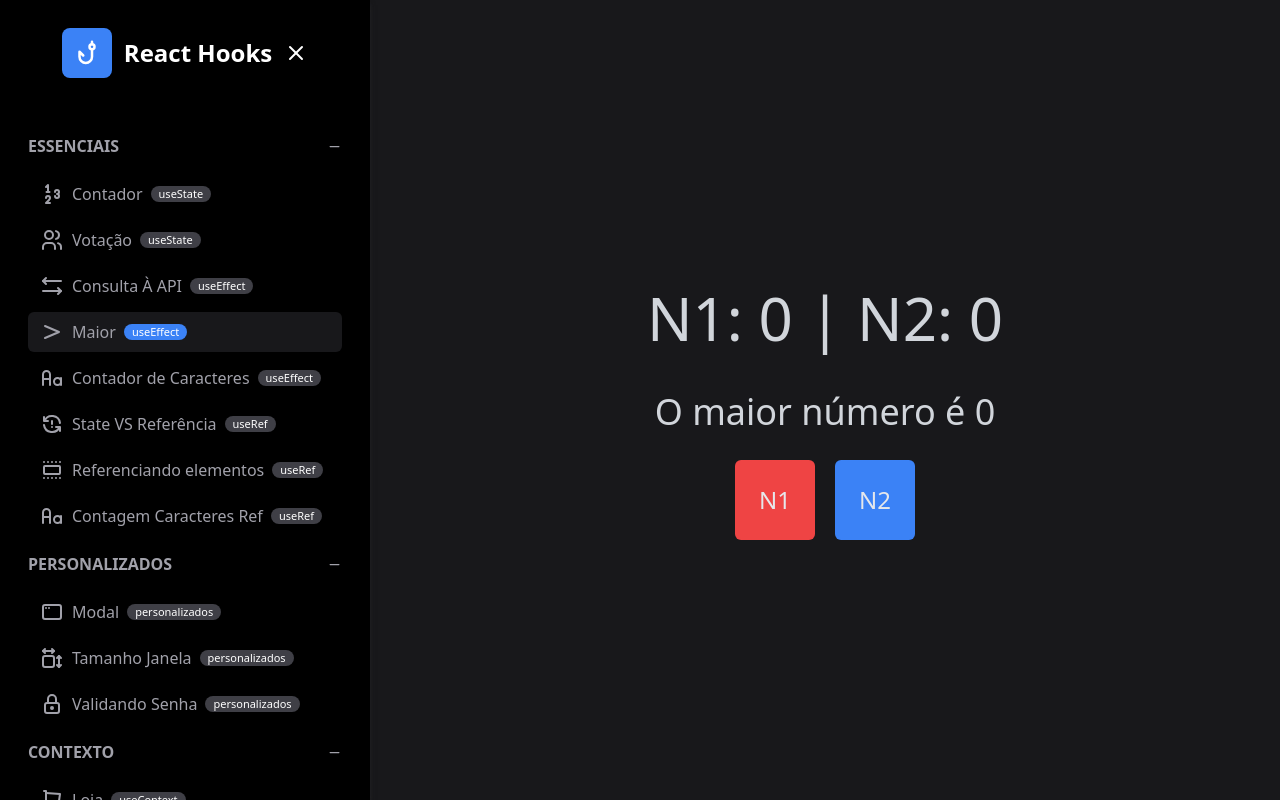
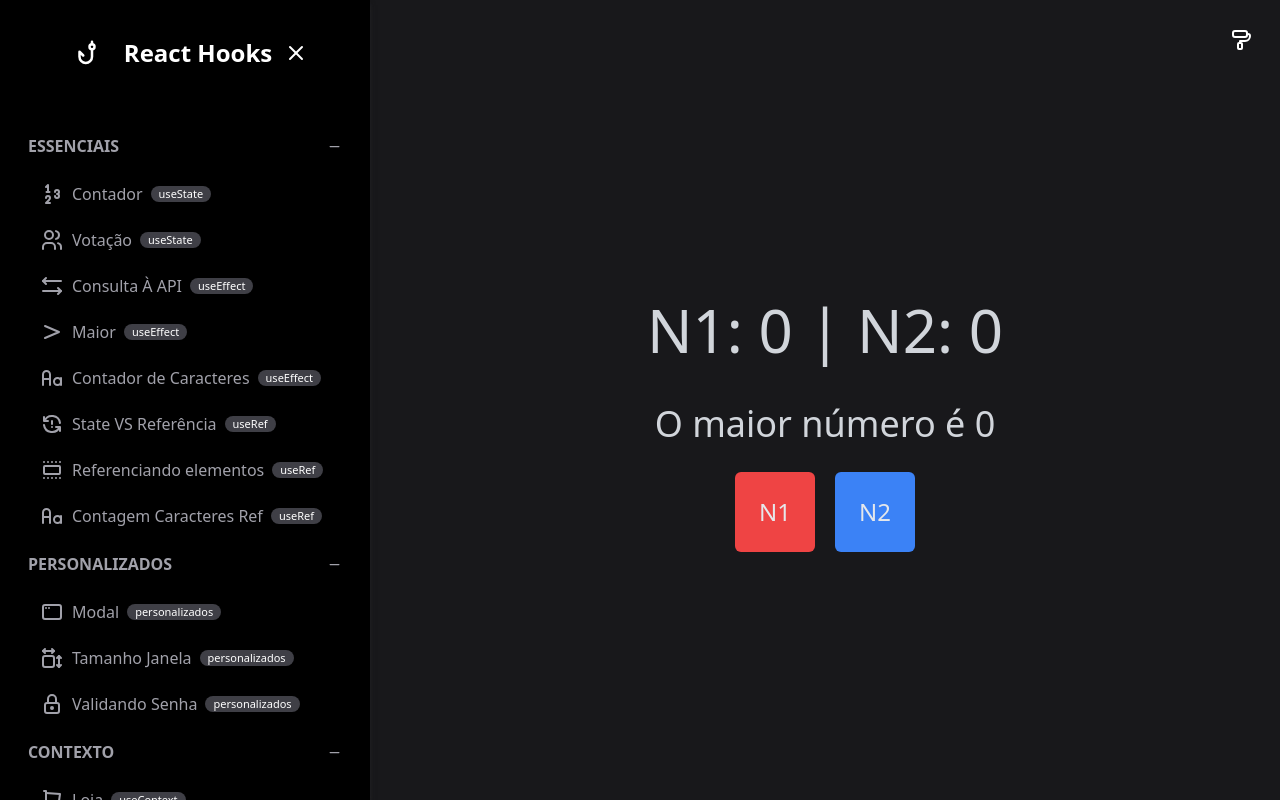
Before and after one commit to AntonioDeveloper/react-personal-hooks-training, a Next.js app: page /essenciais/maior in a window 1280 px wide. Built offline with nearby package versions, Linux system fonts and the light colour scheme.

Commit message:
Error: Doesn't mark section as selected with color

```diff
--- a/src/components/template/Cabecalho.tsx
+++ b/src/components/template/Cabecalho.tsx
@@ -1,5 +1,8 @@
 import Flex from "./Flex";
 import Titulo from "./Titulo";
+import SeletorDeCor from "./SeletorDeCor";
+import useToggle from "@/data/hooks/useToggle";
+import { IconX, IconPaint } from "@tabler/icons";
 
 interface CabecalhoProps {
     titulo?: string;
@@ -7,9 +10,16 @@ interface CabecalhoProps {
 }
 
 export default function Cabecalho(props: CabecalhoProps) {
+
+    const [mostraSeletor, toggleMostraSeletor] = useToggle(false);
+
     return (
         <Flex centerCross className="justify-between">
-            {props.titulo ? <Titulo titulo={props.titulo} subtitulo={props.subtitulo} /> :<div></div> }
+            {props.titulo ? <Titulo titulo={props.titulo} subtitulo={props.subtitulo} /> : <div></div>}
+            <div onClick={toggleMostraSeletor}>
+                {mostraSeletor ? <IconX /> : <IconPaint />}
+            </div>
+            {mostraSeletor ? <SeletorDeCor /> : ""}
         </Flex>
     );
 }
--- a/src/components/template/Logo.tsx
+++ b/src/components/template/Logo.tsx
@@ -1,6 +1,7 @@
 import { IconFishHook } from "@tabler/icons";
 import Link from "next/link";
 import Flex from "./Flex";
+import useTema from "@/data/hooks/useTema";
 
 interface LogoProps {
     subtitulo?: string;
@@ -10,13 +11,15 @@ interface LogoProps {
 }
 
 export default function Logo(props: LogoProps) {
+    const { corDestaque } = useTema();
+
     return (
         <Link href="/" className="cursor-pointer">
             <Flex col={props.col} centerCross className={props.className}>
                 <div
                     className={`
                     flex justify-center items-center
-                    bg-blue-500 rounded-lg
+                    bg-${corDestaque} rounded-lg
                     ${props.grande ? "w-[150px] h-[150px]" : "w-[50px] h-[50px]"}
                 `}
                 >
--- a/src/components/template/MenuPrincipal.tsx
+++ b/src/components/template/MenuPrincipal.tsx
@@ -1,122 +1,18 @@
-import { IconMenu, IconX, IconNumbers, IconUsers, IconArrowsLeftRight, IconMathGreater, IconLetterCase, IconRefreshAlert, IconSection, IconAppWindow, IconDimensions, IconLock, IconShoppingCart } from "@tabler/icons";
+import { IconMenu, IconX } from "@tabler/icons";
 import { MenuItem } from "../../data/models/MenuItem";
 import { MenuSecao } from "../../data/models/MenuSecao";
 import Logo from "./Logo";
 import MenuPrincipalItem from "./MenuPrincipalItem";
 import MenuPrincipalSecao from "./MenuPrincipalSecao";
 import Flex from "./Flex";
-import useTamanhoJanela from "@/data/hooks/useTamanhoJanela";
-import { useEffect } from "react";
-import useBoolean from "@/data/hooks/useBoolean";
+import useMenu from "@/data/hooks/useMenu";
 
 export default function MenuPrincipal() {
-    const secoes = [
-        {
-            titulo: "Essenciais",
-            aberta: true,
-            itens: [
-                {
-                    titulo: "Contador",
-                    url: "/essenciais/contador",
-                    tag: "useState",
-                    icone: <IconNumbers />
-                },
-                {
-                    titulo: "Votação",
-                    url: "/essenciais/votacao",
-                    tag: "useState",
-                    icone: <IconUsers />
-                },
-                {
-                    titulo: "Consulta À API",
-                    url: "/essenciais/consultaAPI",
-                    tag: "useEffect",
-                    icone: <IconArrowsLeftRight />
-                },
-                {
-                    titulo: "Maior",
-                    url: "/essenciais/maior",
-                    tag: "useEffect",
-                    icone: <IconMathGreater />
-                },
-                {
-                    titulo: "Contador de Caracteres",
-                    url: "/essenciais/contagemCaracters",
-                    tag: "useEffect",
-                    icone: <IconLetterCase />
-                },
-                {
-                    titulo: "State VS Referência",
-                    url: "/essenciais/stateVSRef",
-                    tag: "useRef",
-                    icone: <IconRefreshAlert />
-                },
-                {
-                    titulo: "Referenciando elementos",
-                    url: "/essenciais/refElemento",
-                    tag: "useRef",
-                    icone: <IconSection />
-                },
-                {
-                    titulo: "Contagem Caracteres Ref",
-                    url: "/essenciais/contagemCaracteresRef",
-                    tag: "useRef",
-                    icone: <IconLetterCase />
-                },
-            ],
-        },
-        {
-            titulo: "Personalizados",
-            aberta: true,
-            itens: [
-                {
-                    titulo: "Modal",
-                    url: "/personalizados/modal",
-                    tag: "personalizados",
-                    icone: <IconAppWindow />
-                },
-                {
-                    titulo: "Tamanho Janela",
-                    url: "/personalizados/tamanhoJanela",
-                    tag: "personalizados",
-                    icone: <IconDimensions />
-                },
-                {
-                    titulo: "Validando Senha",
-                    url: "/personalizados/senha",
-                    tag: "personalizados",
-                    icone: <IconLock />
-                },
-            ]
-        },
-        {
-            titulo: "Contexto",
-            aberta: true,
-            itens: [
-                {
-                    titulo: "Loja",
-                    url: "/contexto/loja",
-                    tag: "useContext",
-                    icone: <IconShoppingCart />
-                },
-            ]
-        },
-    ];
-
-    const [mini, toggleMini, miniTrue, miniFalse] = useBoolean(false);
-    let tamanho = useTamanhoJanela();
-
-    useEffect(() => {
-        if (tamanho === "md" || tamanho === "sm") {
-            miniTrue();
-        }
-        if (tamanho === "lg" || tamanho === "xl" || tamanho === "2xl") {
-            miniFalse();
-        }
-    }, [tamanho]);
+    const { secoes } = useMenu();
+    const { mini, toggleMini } = useMenu();
 
     function renderizarSecoes() {
-        return secoes.map((secao: MenuSecao) => (
+        return secoes?.map((secao: MenuSecao) => (
             <MenuPrincipalSecao key={secao.titulo} titulo={secao.titulo} mini={mini} aberta={secao.aberta}>
                 {renderizarItens(secao)}
             </MenuPrincipalSecao>
@@ -124,6 +20,7 @@ export default function MenuPrincipal() {
     }
 
     function renderizarItens(secao: MenuSecao) {
+        console.log("secao", secao);
         return secao.itens.map((item: MenuItem) => (
             <MenuPrincipalItem
                 key={`${item.titulo}-${item.tag}`}
@@ -132,6 +29,7 @@ export default function MenuPrincipal() {
                 tag={item.tag}
                 url={item.url}
                 mini={mini}
+                selecionado={item.selecionado}
             />
         ));
     }
--- a/src/components/template/MenuPrincipalItem.tsx
+++ b/src/components/template/MenuPrincipalItem.tsx
@@ -1,6 +1,6 @@
+import useTema from "@/data/hooks/useTema";
 import { IconCode } from "@tabler/icons";
 import Link from "next/link";
-import { useRouter } from "next/router";
 
 interface MenuItemProps {
     icone?: any;
@@ -8,13 +8,13 @@ interface MenuItemProps {
     tag?: string;
     url: string;
     mini?: boolean;
+    selecionado?: boolean | undefined;
 }
 
-export default function MenuItem(props: MenuItemProps) {
-    const { icone, titulo, tag, url, mini } = props;
-
-    const router = useRouter();
-    const ativo = url === router.asPath;
+export default function MenuPrincipalItem(props: MenuItemProps) {
+    const { icone, titulo, tag, url, mini, selecionado } = props;
+    const { corDestaque } = useTema();
+    console.log("selecionado", props);
 
     return (
         <Link
@@ -23,7 +23,7 @@ export default function MenuItem(props: MenuItemProps) {
             className={`
             flex items-center gap-2 text-zinc-400 rounded-md
             hover:bg-zinc-800 px-3 py-2
-            ${ativo && `text-blue-500 bg-zinc-900`}
+            ${selecionado && `text-${corDestaque} bg-zinc-900`}
         `}
         >
             {icone ?? <IconCode />}
@@ -31,7 +31,7 @@ export default function MenuItem(props: MenuItemProps) {
             {!mini && tag && (
                 <span
                     className={`
-                    ${ativo ? `bg-blue-500` : "bg-zinc-700"}
+                    ${selecionado ? `bg-${corDestaque}` : "bg-zinc-700"}
                     text-white text-[11px] rounded-full px-2
                 `}
                 >
--- /dev/null
+++ b/src/components/template/SeletorDeCor.tsx
@@ -0,0 +1,17 @@
+import useTema from "@/data/hooks/useTema";
+import Botao from "./Botao";
+import Flex from "./Flex";
+
+export default function SeletorDeCor() {
+  let { cores, setCorDestaque } = useTema();
+
+  let listaCores = cores.map((cor: string) => {
+    return <Botao key={cor} cor={`bg-${cor}`} onClick={() => setCorDestaque(cor)} />;
+  });
+
+  return (
+    <Flex center gap={4} className={`absolute right-3 top-20`}>
+      {listaCores}
+    </ Flex>
+  )
+}
--- /dev/null
+++ b/src/data/constants/secoesMenu.tsx
@@ -0,0 +1,96 @@
+import { IconNumbers, IconUsers, IconArrowsLeftRight, IconMathGreater, IconLetterCase, IconRefreshAlert, IconSection, IconAppWindow, IconDimensions, IconLock, IconShoppingCart } from "@tabler/icons";
+
+const secoesMenu = [
+  {
+    titulo: "Essenciais",
+    aberta: true,
+    itens: [
+      {
+        titulo: "Contador",
+        url: "/essenciais/contador",
+        tag: "useState",
+        icone: <IconNumbers />
+      },
+      {
+        titulo: "Votação",
+        url: "/essenciais/votacao",
+        tag: "useState",
+        icone: <IconUsers />
+      },
+      {
+        titulo: "Consulta À API",
+        url: "/essenciais/consultaAPI",
+        tag: "useEffect",
+        icone: <IconArrowsLeftRight />
+      },
+      {
+        titulo: "Maior",
+        url: "/essenciais/maior",
+        tag: "useEffect",
+        icone: <IconMathGreater />
+      },
+      {
+        titulo: "Contador de Caracteres",
+        url: "/essenciais/contagemCaracters",
+        tag: "useEffect",
+        icone: <IconLetterCase />
+      },
+      {
+        titulo: "State VS Referência",
+        url: "/essenciais/stateVSRef",
+        tag: "useRef",
+        icone: <IconRefreshAlert />
+      },
+      {
+        titulo: "Referenciando elementos",
+        url: "/essenciais/refElemento",
+        tag: "useRef",
+        icone: <IconSection />
+      },
+      {
+        titulo: "Contagem Caracteres Ref",
+        url: "/essenciais/contagemCaracteresRef",
+        tag: "useRef",
+        icone: <IconLetterCase />
+      },
+    ],
+  },
+  {
+    titulo: "Personalizados",
+    aberta: true,
+    itens: [
+      {
+        titulo: "Modal",
+        url: "/personalizados/modal",
+        tag: "personalizados",
+        icone: <IconAppWindow />
+      },
+      {
+        titulo: "Tamanho Janela",
+        url: "/personalizados/tamanhoJanela",
+        tag: "personalizados",
+        icone: <IconDimensions />
+      },
+      {
+        titulo: "Validando Senha",
+        url: "/personalizados/senha",
+        tag: "personalizados",
+        icone: <IconLock />
+      },
+    ]
+  },
+  {
+    titulo: "Contexto",
+    aberta: true,
+    itens: [
+      {
+        titulo: "Loja",
+        url: "/contexto/loja",
+        tag: "useContext",
+        icone: <IconShoppingCart />
+      },
+    ]
+  },
+];
+
+export default secoesMenu;
--- /dev/null
+++ b/src/data/contexto/MenuProvider.tsx
@@ -0,0 +1,50 @@
+import { createContext, useEffect, useState } from "react";
+import secoesMenu from "../constants/secoesMenu";
+import useBoolean from "../hooks/useBoolean";
+import useTamanhoJanela from "../hooks/useTamanhoJanela";
+import { useRouter } from "next/router";
+
+const ContextoMenu = createContext({} as any);
+
+export function MenuProvider(props: any) {
+
+  const [mini, toggleMini, miniTrue, miniFalse] = useBoolean(false);
+
+  const [secoes, setSecoes] = useState<any>(secoesMenu);
+
+  let tamanho = useTamanhoJanela();
+
+  const router = useRouter();
+
+  useEffect(() => {
+    if (tamanho === "md" || tamanho === "sm") {
+      miniTrue();
+    }
+    if (tamanho === "lg" || tamanho === "xl" || tamanho === "2xl") {
+      miniFalse();
+    }
+  }, [tamanho]);
+
+  useEffect(() => {
+    setSecoes(() => selecionarItem(router.asPath));
+  }, [router.asPath]);
+
+  function selecionarItem(url: string) {
+    let novasSecoes = secoes?.map((secao: any) => {
+      let novosItens = secao.itens.map((item: any) => {
+        return { ...item, selecionado: item.url === url }
+      });
+      return { ...secao, items: novosItens };
+    });
+    return novasSecoes;
+  }
+
+
+  return (
+    <ContextoMenu.Provider value={{ secoes, mini, toggleMini }}>
+      {props.children}
+    </ContextoMenu.Provider>
+  );
+}
+
+export default ContextoMenu;
--- /dev/null
+++ b/src/data/contexto/TemaProvider.tsx
@@ -0,0 +1,20 @@
+import { JSXElementConstructor, PromiseLikeOfReactNode, ReactElement, ReactNode, ReactPortal, createContext, useState } from "react";
+
+const ContextoTema = createContext({} as any);
+
+export function TemaProvider(props: { children: string | number | boolean | ReactElement<any, string | JSXElementConstructor<any>> | Iterable<ReactNode> | ReactPortal | PromiseLikeOfReactNode | null | undefined; }) {
+  const cores = ["blue-500", "red-400", "pink-500", "orange-500", "green-500", "purple-500",
+    "yellow-600"];
+
+  const [corDestaque, setCorDestaque] = useState<any>();
+
+  const ctx = { cores, corDestaque, setCorDestaque };
+
+  return (
+    <ContextoTema.Provider value={ctx}>
+      {props.children}
+    </ContextoTema.Provider>
+  )
+}
+
+export default ContextoTema;
--- /dev/null
+++ b/src/data/hooks/useMenu.ts
@@ -0,0 +1,6 @@
+import { useContext } from "react"
+import ContextoMenu from "../contexto/MenuProvider"
+
+export default function useMenu() {
+  return useContext(ContextoMenu);
+}
--- /dev/null
+++ b/src/data/hooks/useTema.ts
@@ -0,0 +1,6 @@
+import { useContext } from "react";
+import ContextoTema from "../contexto/TemaProvider";
+
+export default function useTema() {
+  return useContext(ContextoTema)
+}
```
Also changed, not shown: src/pages/_app.tsx (+7 -1 lines).
